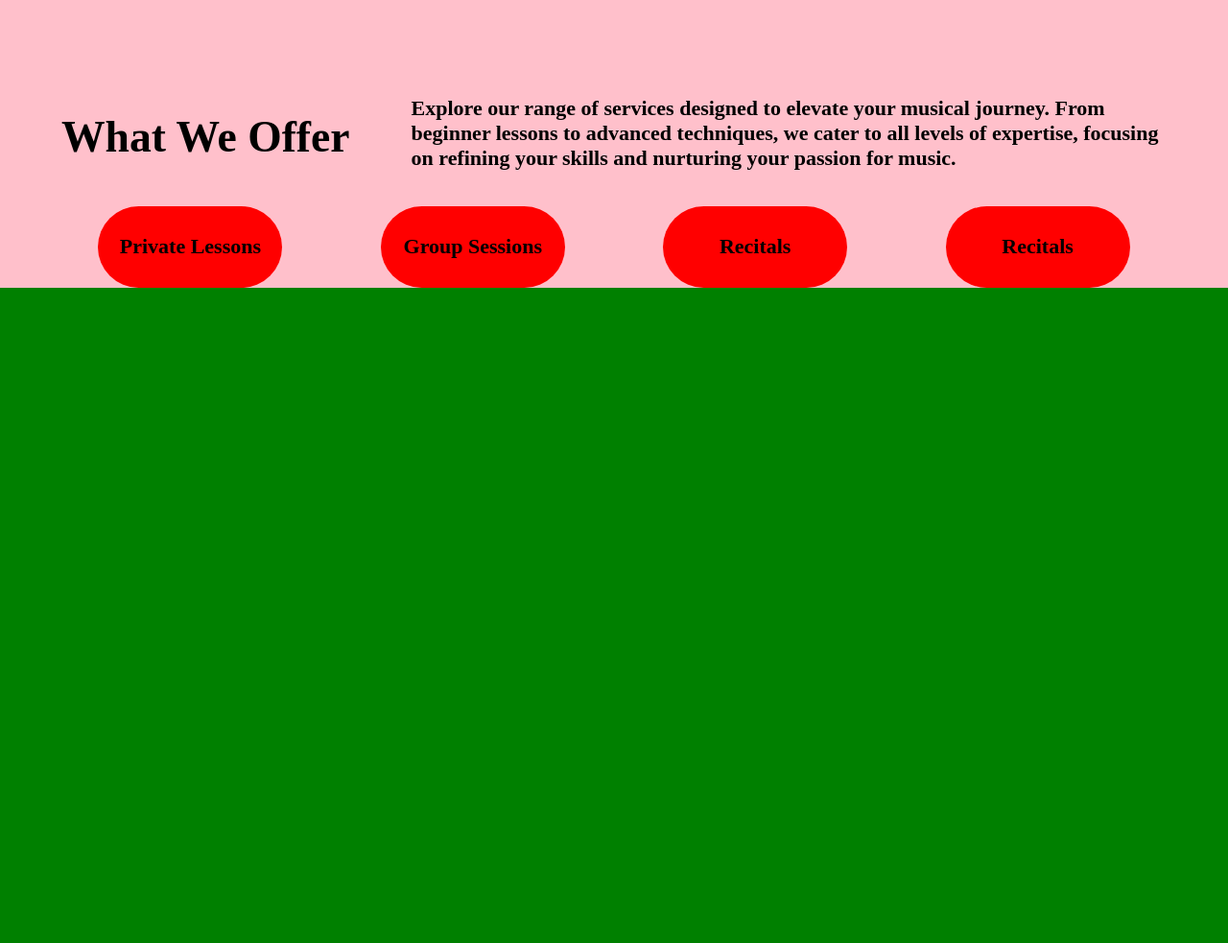
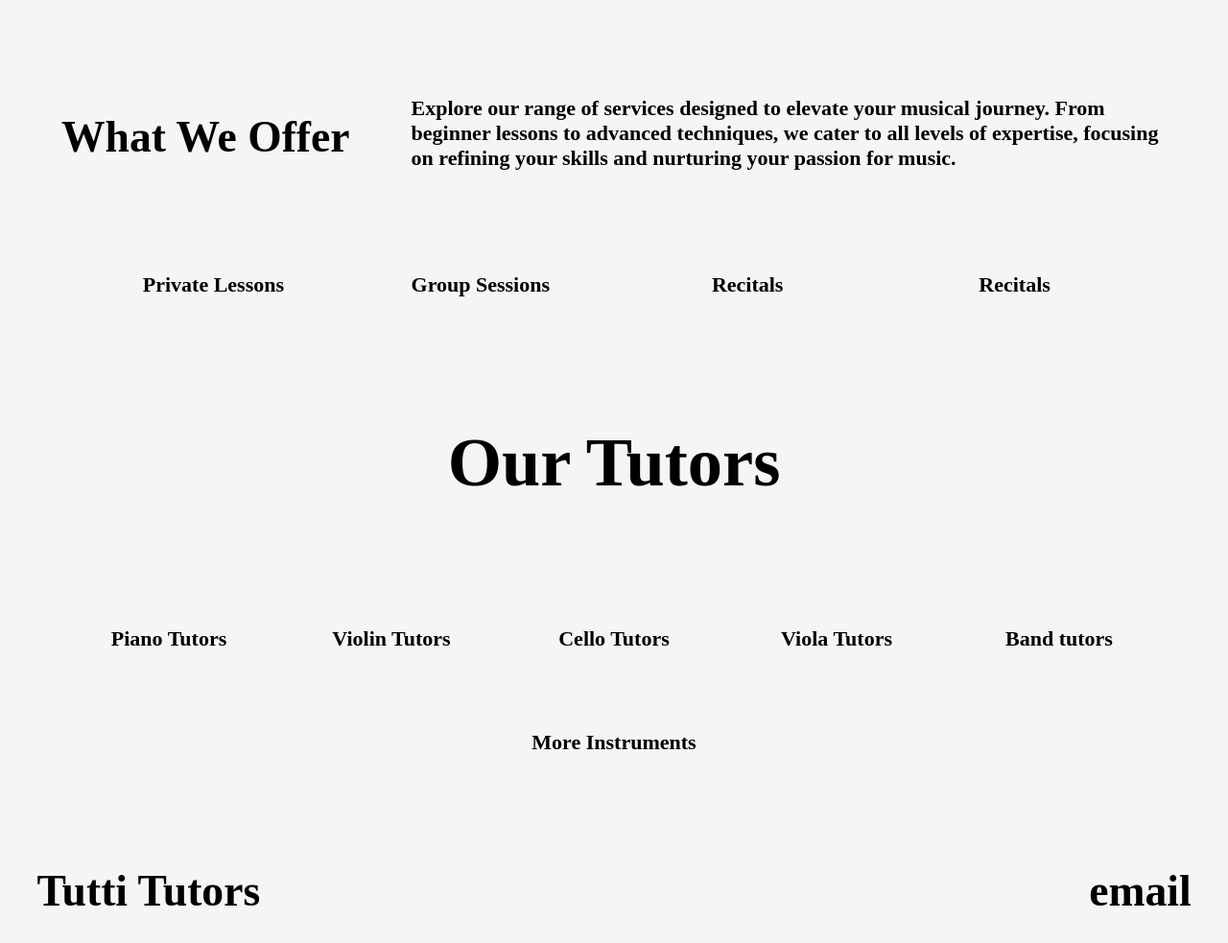
Before and after one commit to ember3141/tuttitutors.com, a plain HTML site: page index.html in a window 1280 px wide. Shown: the part 1367-2350 px from the top of the page at 96% size. Before the commit the page ends 1667 px from the top, so only its background shows below. Drawn offline with Linux system fonts and the light colour scheme.

Commit message:
modified:   index.html 	modified:   style/main.css

```diff
--- a/index.html
+++ b/index.html
@@ -30,7 +30,7 @@
         </div>
 
     </div>
-    <div class="section" style="background:blueviolet;">
+    <div class="section" style="background:rgb(223, 215, 203);">
         <div class="group left">
             <div class="item">
                 <h3>Experience the Art of Music</h3>
@@ -45,7 +45,7 @@
             </div>
         </div>
     </div>
-    <div class="section" style="background:yellowgreen;">
+    <div class="section">
         <div class="group left">
             <div class="item" style="max-width: 800px;">
                 <h2 style="margin-bottom: 0;">Our Story</h2>
@@ -69,7 +69,7 @@
                 </h4>
             </div>
         </div>
-        <div class="section" style="background:pink;">
+        <div class="section">
             <div class="group left">
                 <div class="item">
                     <h2>services</h2>
@@ -78,7 +78,8 @@
             <div class="group left">
                 <div class="item" style="flex-direction: row; ">
                     <h3 style="white-space: nowrap; ">What We Offer</h3>
-                    <h4 style="padding-left: 5vw;">Explore our range of services designed to elevate your musical journey. From beginner lessons to
+                    <h4 style="padding-left: 5vw;">Explore our range of services designed to elevate your musical
+                        journey. From beginner lessons to
                         advanced techniques, we cater to all levels of expertise, focusing on refining your skills and
                         nurturing your passion for music.</h4>
                 </div>
@@ -98,6 +99,39 @@
                 </div>
             </div>
         </div>
+
+        <div class="section">
+            <div class="group center">
+                <h2>Our Tutors</h2>
+            </div>
+            <div class="listgrid">
+                <div class="gridelement">
+                    <h4>Piano Tutors</h4>
+                </div>
+                <div class="gridelement">
+                    <h4>Violin Tutors</h4>
+                </div>
+                <div class="gridelement">
+                    <h4>Cello Tutors</h4>
+                </div>
+                <div class="gridelement">
+                    <h4>Viola Tutors</h4>
+                </div>
+                <div class="gridelement">
+                    <h4>Band tutors</h4>
+                </div>
+                <div class="gridelement">
+                    <h4>More Instruments</h4>
+                </div>
+            </div>
+        </div>
+        <div class="section" >
+            <div class="footerdiv">
+                <h3>Tutti Tutors</h3>
+                <h3>email</h3>
+            </div>
+        </div>
+
 </body>
 
 </html>
--- a/style/main.css
+++ b/style/main.css
@@ -1,67 +1,67 @@
-html, body{
+html,
+body {
     margin: 0;
     height: 100%;
-    background-color: green;
+    background-color: whitesmoke;
 }
 
-body{
+body {
     display: flex;
     flex-direction: column;
 }
 
-.header{
+.header {
     background-color: transparent;
-    transition:background-color 0.3s ease;
-    z-index:1000;
+    transition: background-color 0.3s ease;
+    z-index: 1000;
     position: sticky;
     top: 0;
-    color: #f1f1f1;
-    display:flex;
+    color: #000000;
+    display: flex;
     flex-direction: row;
     justify-content: flex-end;
     /* position:absolute; */
 }
 
-.header:before{
+.header:before {
     content: '';
     position: absolute;
     top: 0;
     left: 0;
     right: 0;
     bottom: 0;
-    background-color: rgba(0, 0, 0, 0.8); /* Background when sticky */
+    background-color: rgba(0, 0, 0, 0.8);
+    /* Background when sticky */
     transition: opacity 0.3s ease;
     opacity: 0;
     z-index: -1;
 }
 
-.header.sticky:before{
+.header.sticky:before {
     opacity: 1;
 }
 
-.header .button{
-    background: orange;
-    color:green;
+.header .button {
+    /* background: orange; */
+    /* color: green; */
     padding: 3vh 3vw;
     transition: background-color .25s ease;
 }
 
-.header .button:hover{
-    background:blue;
+.header .button:hover {
+    /* background: blue; */
     cursor: pointer;
 }
 
-.header .button.logo{
-    background-color: turquoise;
+.header .button.logo {
+    /* background-color: turquoise; */
     margin-right: auto;
 }
 
-.item{
+.item {}
 
-}
-
-.section{
-    display:flex;
+.section {
+    display: flex;
     flex-direction: column;
     /* min-height: 65vh; */
     align-items: stretch;
@@ -70,60 +70,84 @@ body{
     /* justify-items: center; */
 }
 
-.section .group{
+.section .group {
     flex-grow: 1;
     display: flex;
     flex-direction: row;
 
 }
 
-.section .group.left{
+.section .group.left {
     justify-content: flex-start;
 
 }
 
-.section .group.right{
+.section .group.right {
     justify-content: flex-end;
 
 }
-.section .group .item{
+
+.section .group.center {
+    justify-content: center;
+    display: flex;
+}
+
+.section .group .item {
     display: flex;
     flex-direction: column;
     justify-content: center;
     padding: 0 5vw 0 5vw;
 }
 
-h1{
-    font-size:calc(4vw + 4vh + 2vmin);
+h1 {
+    font-size: calc(4vw + 4vh + 2vmin);
 }
-h2{
-    font-size: calc(3vw + 3vh + 1.25vmin);;
+
+h2 {
+    font-size: calc(3vw + 3vh + 1.25vmin);
+    ;
 }
-h3{
-    font-size: calc(2vw + 2vh + 0.5vmin);;
+
+h3 {
+    font-size: calc(2vw + 2vh + 0.5vmin);
+    ;
 }
-h4{
-    font-size: calc(1vw + 1vh + 0.15vmin);;
+
+h4 {
+    font-size: calc(1vw + 1vh + 0.15vmin);
+    ;
 }
 
 img {
     max-width: 100%;
     height: auto;
-    width: auto\9; /* ie8 */
+    width: auto\9;
+    /* ie8 */
     min-width: 50vw;
 }
 
-.listgrid{
+.listgrid {
     display: flex;
     flex-direction: row;
-    flex-wrap:wrap;
-    justify-content:space-evenly;
+    flex-wrap: wrap;
+    justify-content: space-evenly;
+    padding: 5vh 5vw 5vh 5vw;
+    /* align-content: space-evenly; */
+    gap: 3vh;
 }
 
-.gridelement{
-    background:red;
+.gridelement {
+    /* background: red; */
     border-radius: 500px;
     min-width: 15vw;
-    display:flex;
-    justify-content:center;
+    display: flex;
+    justify-content: center;
+
 }
+
+.footerdiv {
+    display: flex;
+    justify-content: space-between;
+    align-items: center;
+    padding: 0vh 3vw 0vh 3vw;
+}
```
